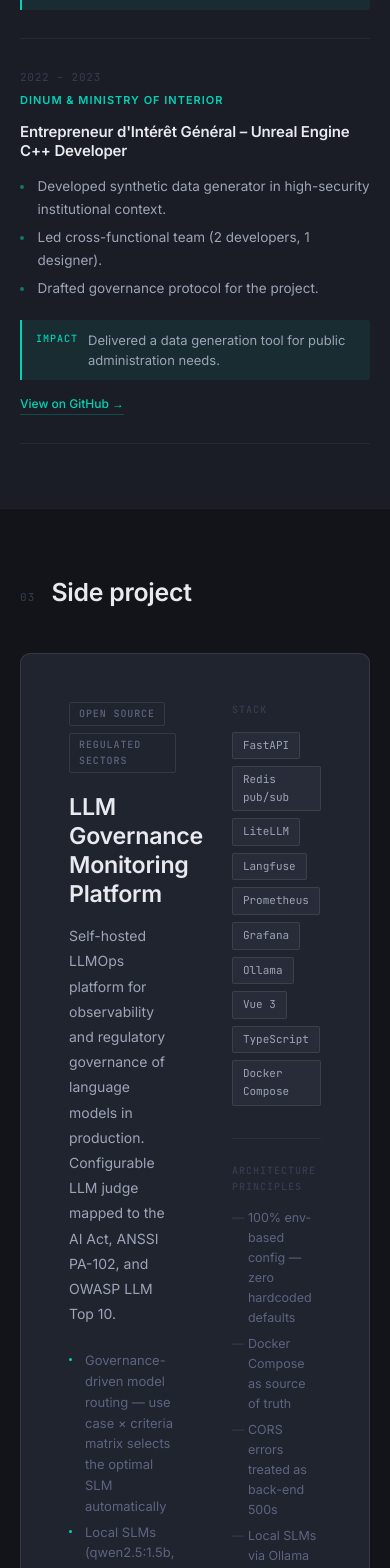
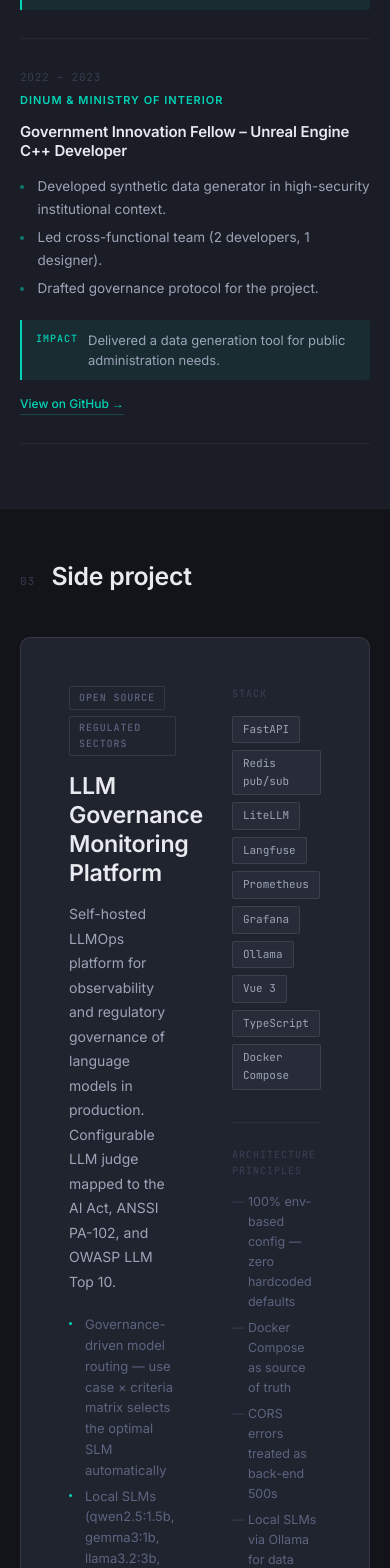
Before and after one commit to JehanneDussert/portfolio, a Vue app: page / in a window 390 px wide. Shown: the part 4420-5988 px from the top of the page. Built offline with nearby package versions, Linux system fonts and the light colour scheme.

Commit message:
fix: responsive

```diff
--- a/src/components/ProjectSection.vue
+++ b/src/components/ProjectSection.vue
@@ -46,7 +46,7 @@ const { project } = usePortfolioData()
 </script>
 
 <style scoped>
-.s { padding: 4rem 1.25rem; border-top: 1px solid var(--b); }
+.s { padding: 3rem 1.25rem; border-top: 1px solid var(--b); }
 .s-head { display: flex; align-items: baseline; gap: 1rem; margin-bottom: 2.5rem; }
 .idx { font-family: var(--ff-mono); font-size: 11px; color: var(--txt-4); letter-spacing: .1em; }
 .s-head h2 { font-size: 1.55rem; font-weight: 600; color: var(--txt); letter-spacing: -.01em; }
@@ -55,7 +55,7 @@ const { project } = usePortfolioData()
   border-radius: var(--r-lg); padding: 3rem;
   display: grid; grid-template-columns: 1.2fr 1fr; gap: 3.5rem;
 }
-.badges { display: flex; gap: 7px; flex-wrap: wrap; margin-bottom: 1.25rem; }
+.badges { display: flex; gap: 6px; flex-wrap: wrap; margin-bottom: 1rem; }
 .badge {
   font-family: var(--ff-mono); font-size: 10px; font-weight: 500;
   letter-spacing: .09em; text-transform: uppercase;
@@ -64,7 +64,7 @@ const { project } = usePortfolioData()
 }
 .card-left h3 { font-size: 1.45rem; font-weight: 600; color: var(--txt); margin-bottom: .9rem; line-height: 1.25; letter-spacing: -.01em; }
 .card-left, .card-right { min-width: 0; }
-.card-left p { font-size: 14px; color: var(--txt-2); line-height: 1.8; margin-bottom: 1.5rem; }
+.card-left p { font-size: 14px; color: var(--txt-2); line-height: 1.75; margin-bottom: 1.25rem; }
 .highlights { list-style: none; display: flex; flex-direction: column; gap: 5px; margin-bottom: 2rem; }
 .highlights li { font-size: 13px; color: var(--txt-3); line-height: 1.6; padding-left: 1rem; position: relative; }
 .highlights li::before { content: ''; position: absolute; left: 0; top: 8px; width: 3px; height: 3px; border-radius: 50%; background: var(--teal); }
--- a/src/components/SkillsSection.vue
+++ b/src/components/SkillsSection.vue
@@ -42,7 +42,7 @@ const pubs = [
   { year: '2025', title: 'EU Horizon — Expert Evaluator', sub: 'Assessment of AI proposals: risk, feasibility, impact', url: null },
   { year: '2024', title: 'Council of Europe — AI Advisory Board', sub: '1st AIAB Report on the use of AI in the judiciary · Appointed member (1 of 5)', url: 'https://rm.coe.int/cepej-aiab-2024-4rev5-en-first-aiab-report-2788-0938-9324-v-1/1680b49def' },
   { year: '2024', title: 'Co-author — Public sector & digital transformation', sub: 'Vuibert editions', url: 'https://www.fnac.com/a19819108/Olivier-Bellego-200-fiches-schemas-et-videos-pour-developper-sa-culture-numerique-dans-la-fonction-publique' },
-  { year: '2024', title: 'Fiction — Flaash n°04 · IA', sub: 'La revue culturelle et technique d\'anticipation', url: 'https://www.lalibrairiedesfables.fr/livre/23946623-flaash-n04-ia-automne-2024-la-revue-culturelle-et-technique-d-anticipation-lilia-hassaine-luc-julia-nicolas-gaudemet-ariel-kyrou-flaash' },
+  { year: '2024', title: 'Fiction — Flaash n°04 · IA', sub: 'A cultural and technical journal on futures', url: 'https://www.lalibrairiedesfables.fr/livre/23946623-flaash-n04-ia-automne-2024-la-revue-culturelle-et-technique-d-anticipation-lilia-hassaine-luc-julia-nicolas-gaudemet-ariel-kyrou-flaash' },
   { year: '2024', title: 'GenAI Trainer — CNFPT', sub: 'National Centre for Local Public Administration', url: null },
 ]
 </script>
--- a/src/composables/usePortfolioData.ts
+++ b/src/composables/usePortfolioData.ts
@@ -40,7 +40,7 @@ export function usePortfolioData() {
     {
       period: '2022 – 2023',
       org: 'DINUM & Ministry of Interior',
-      role: 'Entrepreneur d\'Intérêt Général – Unreal Engine C++ Developer',
+      role: 'Government Innovation Fellow  – Unreal Engine C++ Developer',
       bullets: [
         'Developed synthetic data generator in high-security institutional context.',
         'Led cross-functional team (2 developers, 1 designer).',
```
